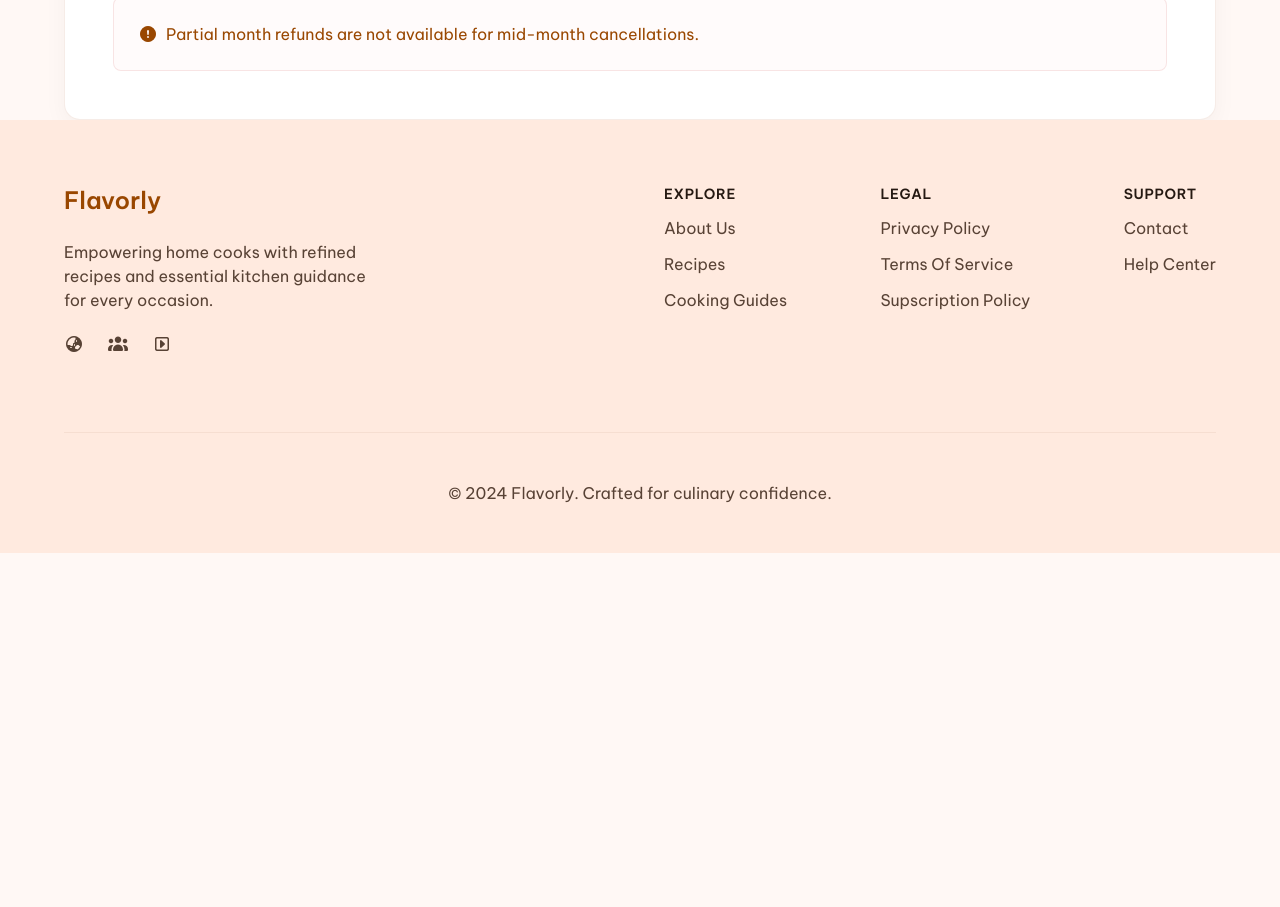
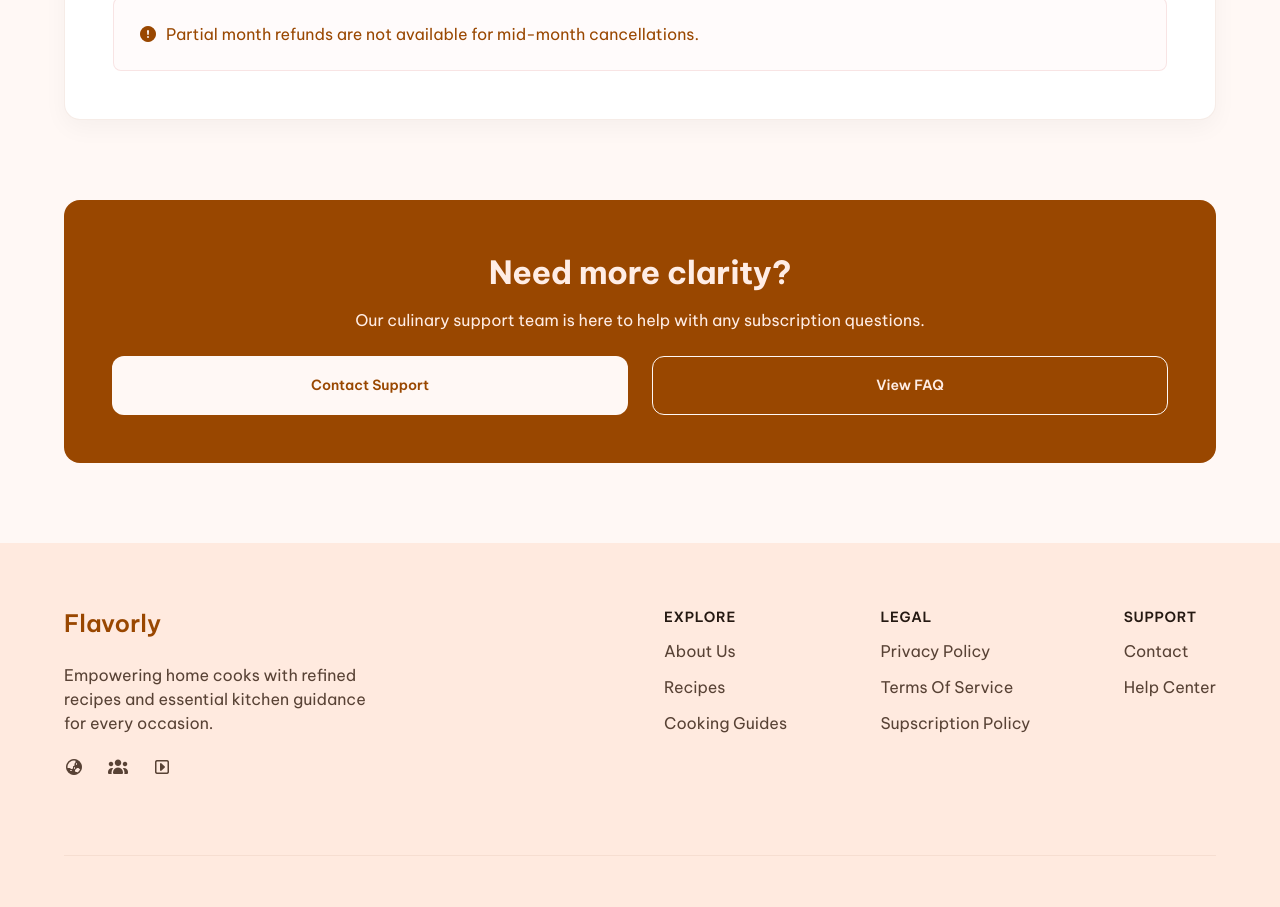
Before and after one commit to AnsamRihan/Flavorly, a React (Vite) app: page /subscriptionPolicy in a window 1280 px wide. Shown: the part 1820-2727 px from the top of the page. Before the commit the page ends 2373 px from the top, so only its background shows below. Built offline with nearby package versions, Linux system fonts and the light colour scheme.

Commit message:
create clarity section in subscription policy page

```diff
--- a/src/index.css
+++ b/src/index.css
@@ -109,6 +109,11 @@
     capitalize w-fit hover:bg-primary transition-colors ease-in-out duration-300;
 }
 
+@utility btn-bg-primary{
+    @apply px-12 py-4.5 text-[14px] font-semibold text-primary bg-bg-primary text-center rounded-xl
+    capitalize w-fit hover:bg-primary hover:border hover:border-bg-primary hover:text-bg-primary transition-colors ease-in-out duration-300;
+}
+
 @utility btn-transparent{
     @apply px-12 py-4.5 text-[14px] font-semibold bg-transparent text-center rounded-xl border border-primary
     capitalize w-fit text-on-primary hover:bg-primary/10 transition-colors ease-in-out duration-300;
--- a/src/pages/SubscriptionPolicy.jsx
+++ b/src/pages/SubscriptionPolicy.jsx
@@ -293,6 +293,30 @@ export default function SubscriptionPolicy() {
           </div>
         </div>
       </section>
+
+      {/*Clarity section */}
+      <section className='py-20'>
+        <div className="container">
+          <div className='w-full rounded-2xl bg-primary p-6 sm:p-12 stack justify-center gap-3'>
+            <h2 className='text-on-primary text-[32px] font-bold tracking-[-0.32px]'>
+              Need more clarity?
+            </h2>
+            <p className='text-on-primary text-sm sm:text-base text-center'>
+              Our culinary support team is here to help with any subscription questions.
+            </p>
+
+            <div className='pt-3 grid grid-cols-1 sm:grid-cols-2 w-full gap-6'>
+              <button className='btn-bg-primary w-full'>
+                Contact Support
+              </button>
+
+              <button className='btn-transparent w-full border-bg-primary hover:bg-[#c29166]/30'>
+                View FAQ
+              </button>
+            </div>
+          </div>
+        </div>
+      </section>
     </>
   )
 }
```
